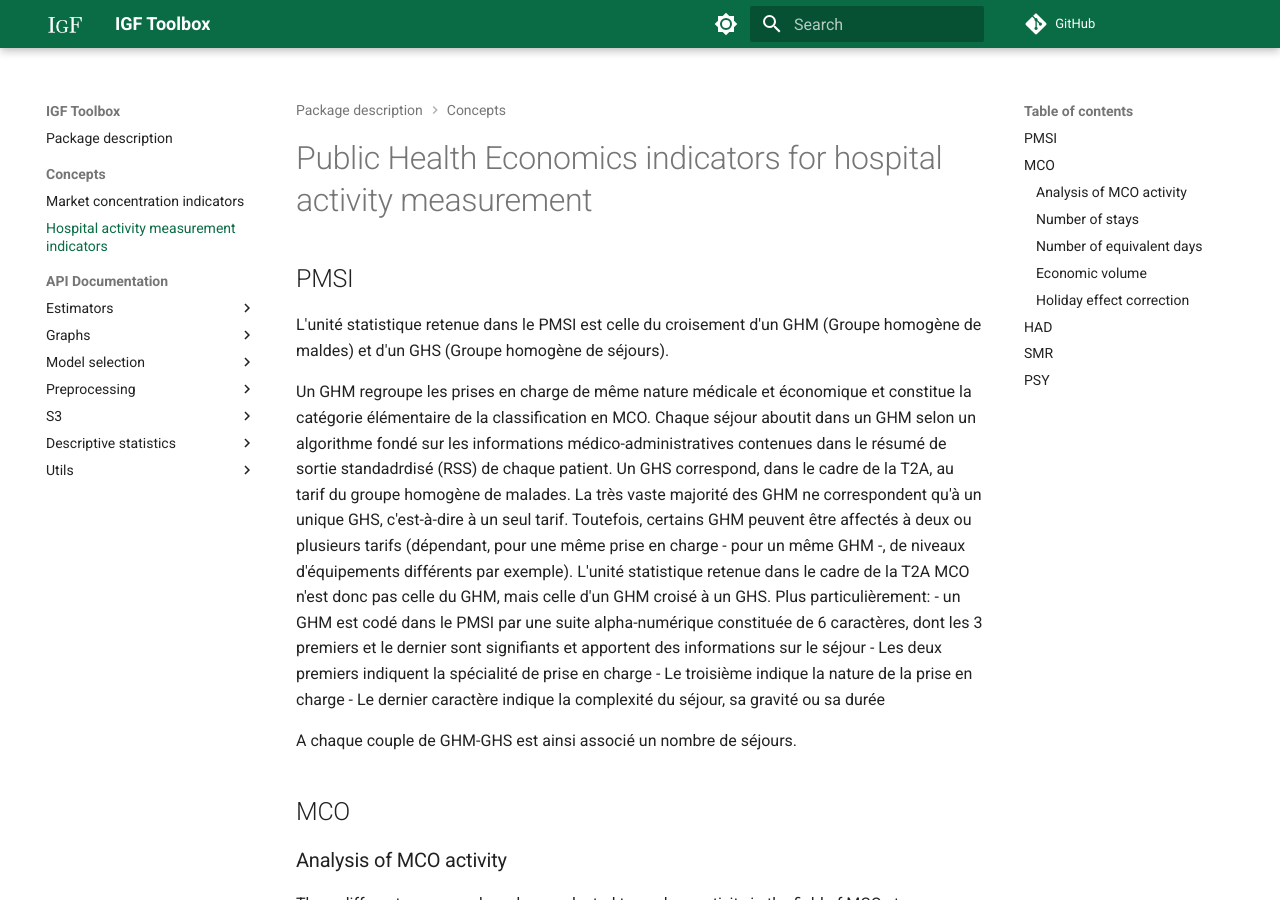
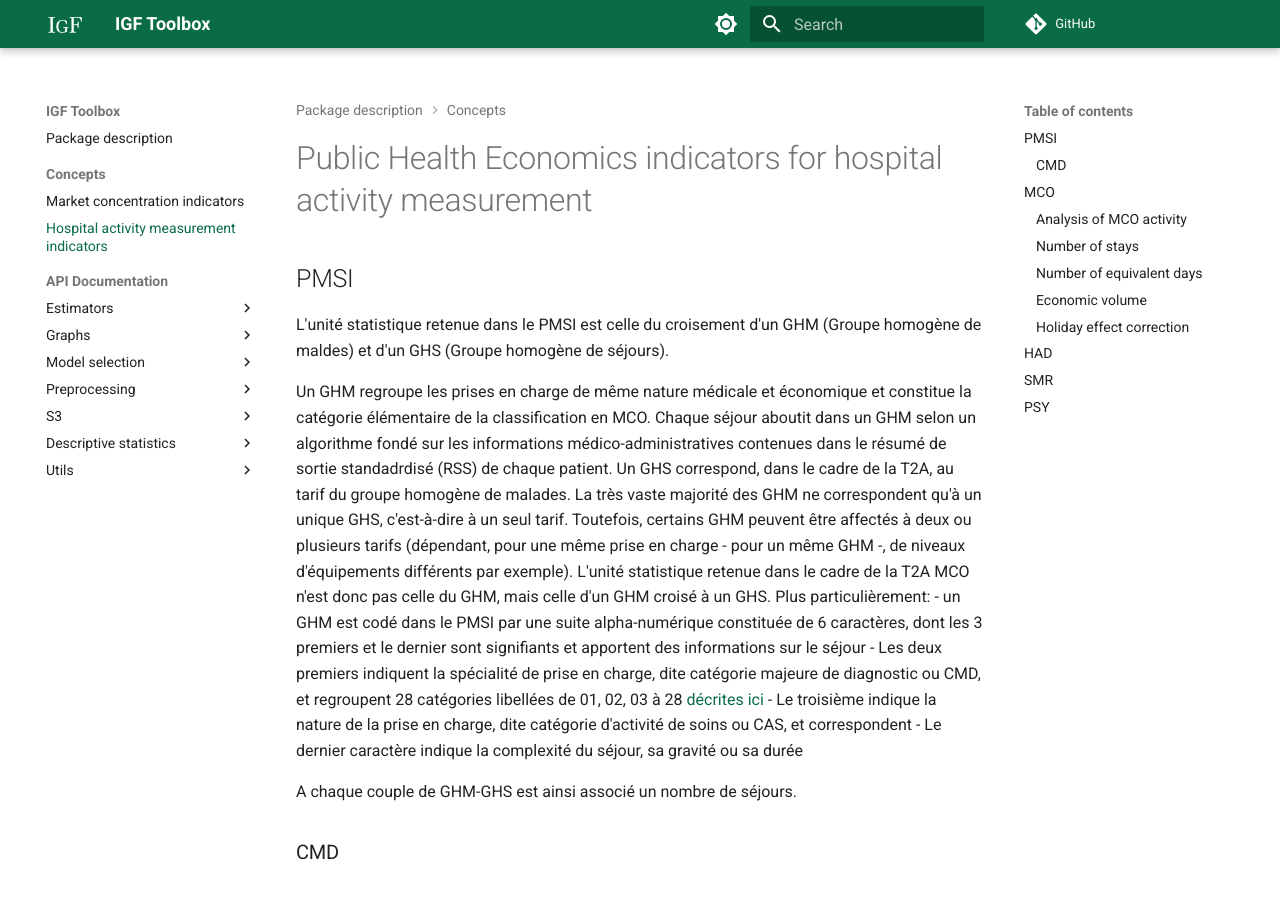
Before and after one commit to IGF-PSD/igf_toolbox, an MkDocs documentation site: the page built from docs/concepts/HOSPITAL_ACTIVITY.md, in a window 1280 px wide and 900 px high. Built offline with MkDocs 1.6.1 and Material for MkDocs 9.7.7, drawn with Linux system fonts in a browser that asks for light colours; comment, search, counter and statistics services are not loaded.

Commit message:
Update HOSPITAL_ACTIVITY.md

```diff
--- a/docs/concepts/HOSPITAL_ACTIVITY.md
+++ b/docs/concepts/HOSPITAL_ACTIVITY.md
@@ -6,11 +6,13 @@ L'unité statistique retenue dans le PMSI est celle du croisement d'un GHM (Grou
 
 Un GHM regroupe les prises en charge de même nature médicale et économique et constitue la catégorie élémentaire de la classification en MCO. Chaque séjour aboutit dans un GHM selon un algorithme fondé sur les informations médico-administratives contenues dans le résumé de sortie standadrdisé (RSS) de chaque patient. Un GHS correspond, dans le cadre de la T2A, au tarif du groupe homogène de malades. La très vaste majorité des GHM ne correspondent qu'à un unique GHS, c'est-à-dire à un seul tarif. Toutefois, certains GHM peuvent être affectés à deux ou plusieurs tarifs (dépendant, pour une même prise en charge - pour un même GHM -, de niveaux d'équipements différents par exemple). L'unité statistique retenue dans le cadre de la T2A MCO n'est donc pas celle du GHM, mais celle d'un GHM croisé à un GHS. Plus particulièrement:
 - un GHM est codé dans le PMSI par une suite alpha-numérique constituée de 6 caractères, dont les 3 premiers et le dernier sont signifiants et apportent des informations sur le séjour
-  - Les deux premiers indiquent la spécialité de prise en charge
-  - Le troisième indique la nature de la prise en charge
+  - Les deux premiers indiquent la spécialité de prise en charge, dite catégorie majeure de diagnostic ou CMD, et regroupent 28 catégories libellées de 01, 02, 03 à 28 [décrites ici](###CMD)
+  - Le troisième indique la nature de la prise en charge, dite catégorie d'activité de soins ou CAS, et correspondent
   - Le dernier caractère indique la complexité du séjour, sa gravité ou sa durée
 
 A chaque couple de GHM-GHS est ainsi associé un nombre de séjours.
+
+### CMD
 
 ## MCO
 
```
